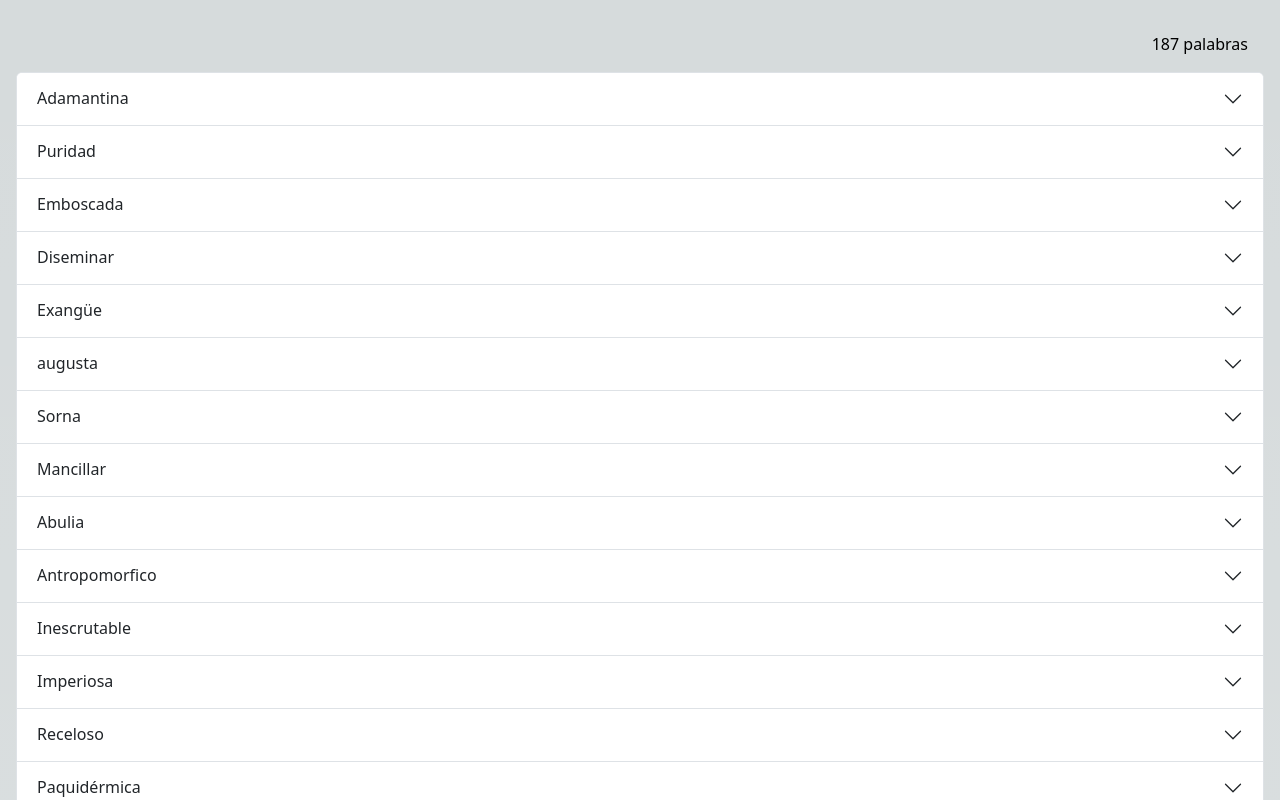
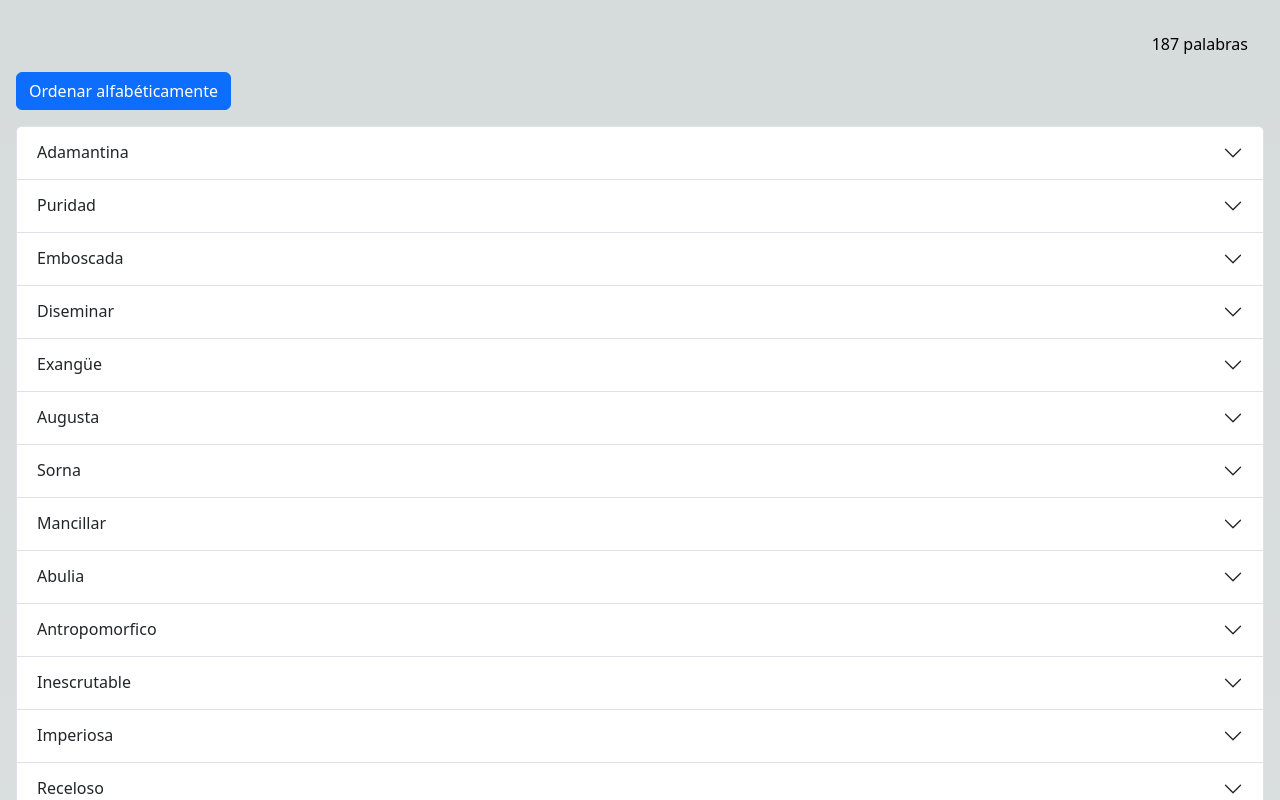
Before and after one commit to IGNACIOFC/diccionario-nextjs, a Next.js app: page / in a window 1280 px wide. Shown: the top 800 px of the page. Built offline with nearby package versions, Linux system fonts and the light colour scheme.

Commit message:
diccionario

```diff
--- a/src/components/Acordeon/Acordeon.js
+++ b/src/components/Acordeon/Acordeon.js
@@ -1,20 +1,46 @@
-import transformArray from "@/utils/transformArray";
 import React, { useState } from "react";
 import Accordion from "react-bootstrap/Accordion";
+import Button from "react-bootstrap/Button";
+import transformArray from "@/utils/transformArray";
 
-const Acordeon = ({data}) => {
+const Acordeon = ({ data }) => {
+  const dataFormat = transformArray(data);
+  const [sortedData, setSortedData] = useState(dataFormat);
+  const [isSorted, setIsSorted] = useState(false);
 
-  const dataFormat = transformArray(data)
-  console.log(dataFormat)
+  const handleSort = () => {
+    if (!isSorted) {
+      const sorted = [...sortedData].sort((a, b) => a.prompt.localeCompare(b.prompt));
+      setSortedData(sorted);
+    } else {
+      setSortedData(dataFormat);
+    }
+    setIsSorted(!isSorted);
+  };
+
   return (
+    <>
+      <div className="d-flex justify-content-start mb-3">
+        <Button variant="primary" onClick={handleSort}>
+          {isSorted ? "Desordenar" : "Ordenar alfabéticamente"}
+        </Button>
+      </div>
       <Accordion>
-      {dataFormat.map((item, index) => (
+        {sortedData.map((item, index) => (
           <Accordion.Item key={index} eventKey={index.toString()}>
             <Accordion.Header>{item.prompt}</Accordion.Header>
-          <Accordion.Body>{item.response}</Accordion.Body>
+            <Accordion.Body>
+              {item.response.split("\n").map((line, idx) => (
+                <React.Fragment key={idx}>
+                  {line}
+                  <br />
+                </React.Fragment>
+              ))}
+            </Accordion.Body>
           </Accordion.Item>
         ))}
       </Accordion>
+    </>
   );
 };
 
--- a/src/pages/index.js
+++ b/src/pages/index.js
@@ -11,8 +11,8 @@ export default function Home() {
   return (
     <>
       <Head>
-        <title>Create Next App</title>
-        <meta name="description" content="Generated by create next app" />
+        <title>Diccionario</title>
+        <meta name="description" content="Diccionario de Ignacio" />
         <meta name="viewport" content="width=device-width, initial-scale=1" />
         <link rel="icon" href="/favicon.ico" />
       </Head>
--- a/src/utils/transformArray.js
+++ b/src/utils/transformArray.js
@@ -3,12 +3,20 @@ export default function transformArray(inputArray) {
 
   for (let i = 0; i < inputArray.length; i += 2) {
     if (inputArray[i].role === "Prompt" && inputArray[i + 1]?.role === "Response") {
-      outputArray.push({
-        prompt: inputArray[i].say,
-        response: inputArray[i + 1].say,
-      });
+      const response = inputArray[i + 1].say
+        .replace("Frase de ejemplo:", "\n\nFrase de ejemplo:")
+        .replace("Sinónimos:", "\n\nSinónimos:");
+
+        outputArray.push({
+          prompt: capitalizeFirstLetter(inputArray[i].say),
+          response: response,
+        });
     }
   }
 
   return outputArray;
 }
+
+function capitalizeFirstLetter(string) {
+  return string.charAt(0).toUpperCase() + string.slice(1);
+}
```
Lines whose indentation alone changed are shown as unchanged.
